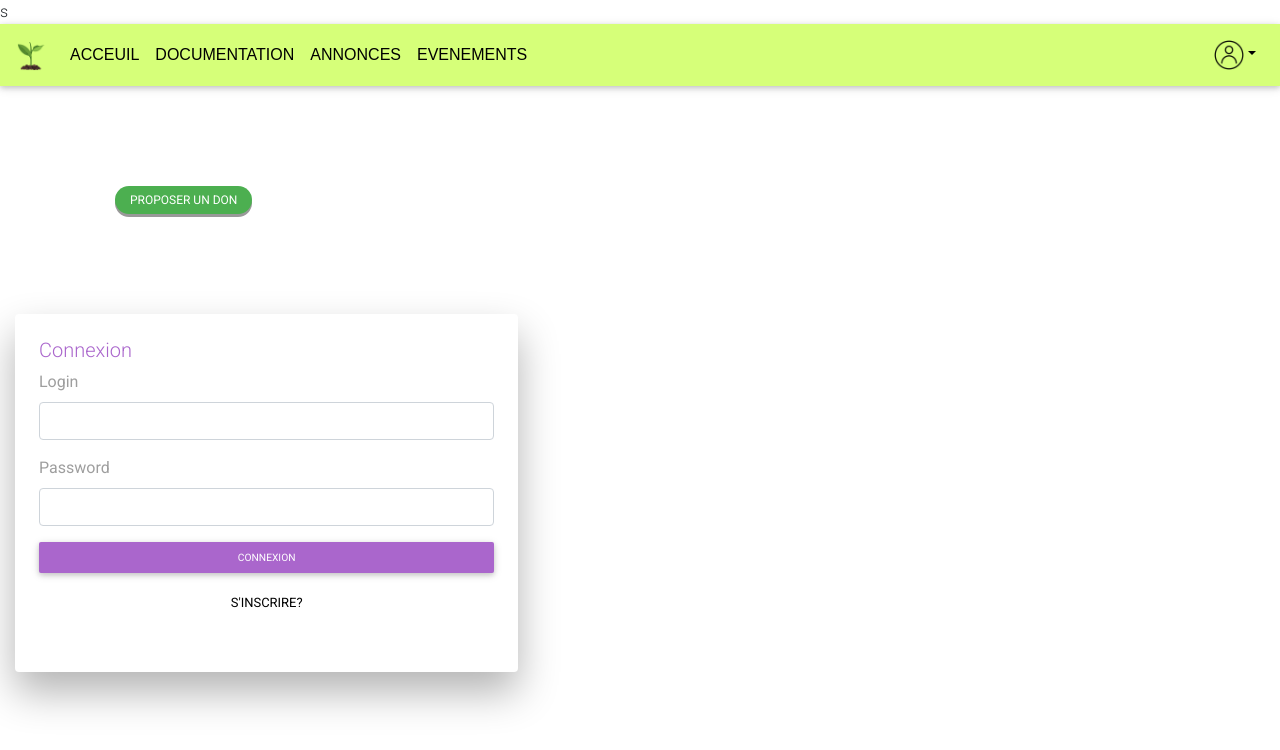
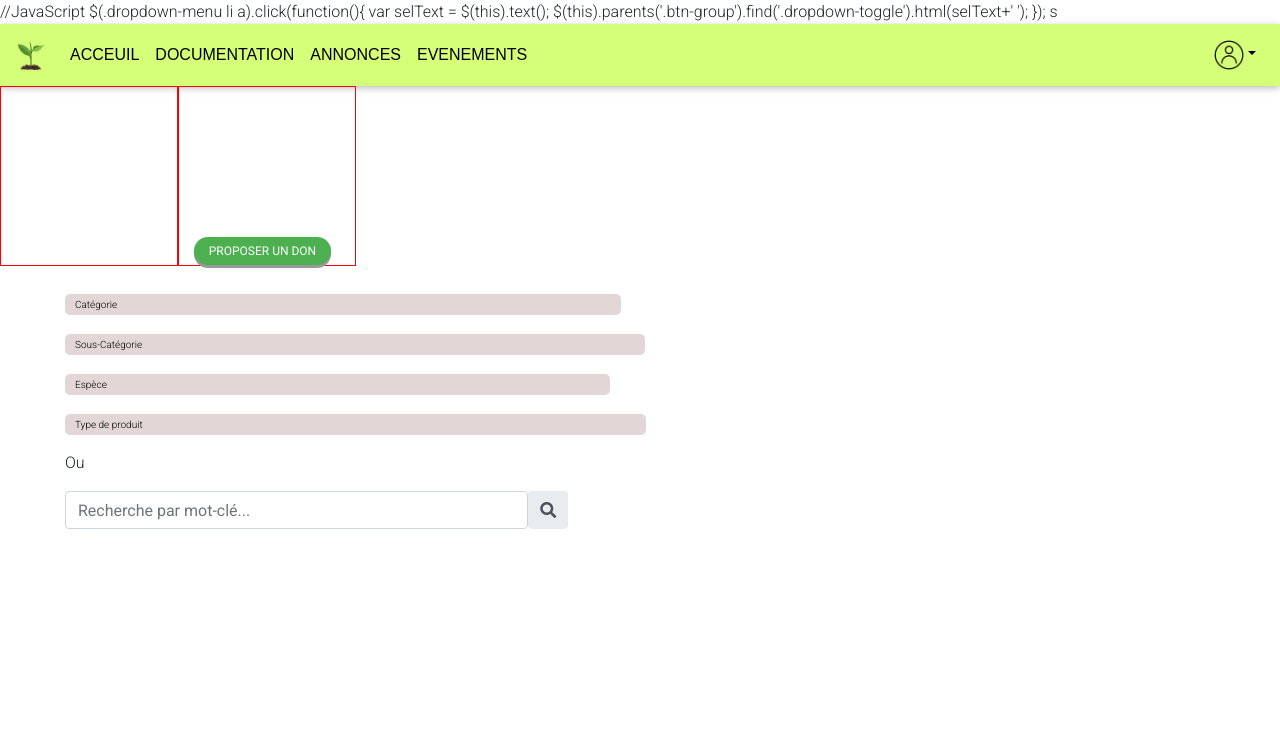
Before and after one commit to julietteustache/ProjetSiteWebPlanteFront, an Angular app: page /annonce in a window 1280 px wide. Shown: the top 750 px of the page. Built offline with nearby package versions, Linux system fonts and the light colour scheme.

Commit message:
page annonce

```diff
--- a/src/app/annonce/annonce.component.html
+++ b/src/app/annonce/annonce.component.html
@@ -61,26 +61,82 @@
 </nav>
 
 <body>
-    <div class="col-5">
-        <button class="button1">PROPOSER UN DON</button>
+    <div class="col-5" style="  justify-content: center">
+        <div class="row">
+            <div class="col-sm-4"></div>
+            <div class="col-sm-4"><button class="button1">PROPOSER UN DON</button></div>
+
+
+
+        </div>
+
+
         <form>
-            <!-- # declare une variable qui comporte toutes les infos du formulaire-->
-            <div class="card p-4 my-shadow">
-                <div>
-                    <h5 class="tect-center text-secondary">Connexion</h5>
+            <div class=" justify-content: center" style="margin-top: 25px">
+                <div style="margin-left : 50px;width: 100%;">
+                    <div >
+                        <form>
+                            <div class="form-group">
+                                <a class=buttonChoix  dropdown-toggle data-toggle=dropdown href=# >Catégorie<span class=caret></span></a>
+                                <ul class=dropdown-menu>
+                                    <li><a href=#>Fruits/légumes</a></li>
+                                    <li><a href=#>Arbres</a></li>
+                                    <li><a href=#>Techniques générales</a></li>
+                                    <li><a href=#>Fleurs</a></li>
+                                </ul>
+
+
+                            </div>
+                            <div class="form-group">
+                                <a class=buttonChoix  dropdown-toggle data-toggle=dropdown href=# >Sous-Catégorie<span class=caret></span></a>
+                                <ul class=dropdown-menu>
+                                    <li><a href=#>Fruits/légumes</a></li>
+                                    <li><a href=#>Arbres</a></li>
+                                    <li><a href=#>Techniques générales</a></li>
+                                    <li><a href=#>Fleurs</a></li>
+                                </ul>
+
+
+
+                            </div>
+                            <div class="form-group">
+                                <a class=buttonChoix  dropdown-toggle data-toggle=dropdown href=# >Espèce<span class=caret></span></a>
+                                <ul class=dropdown-menu>
+                                    <li><a href=#>Fruits/légumes</a></li>
+                                    <li><a href=#>Arbres</a></li>
+                                    <li><a href=#>Techniques générales</a></li>
+                                    <li><a href=#>Fleurs</a></li>
+                                </ul>
+
+                            </div>
+                            <div class="form-group">
+                                <a class=buttonChoix  dropdown-toggle data-toggle=dropdown href=# >Type de produit<span class=caret></span></a>
+                                <ul class=dropdown-menu>
+                                    <li><a href=#>Fruits/légumes</a></li>
+                                    <li><a href=#>Arbres</a></li>
+                                    <li><a href=#>Techniques générales</a></li>
+                                    <li><a href=#>Fleurs</a></li>
+                                </ul>
+
+
+                            </div>
+                            <DIV>
+                                <p>Ou</p>
+                            </DIV>
+                            <div class="input-group rounded">
+                                <input type="search" class="form-control rounded" placeholder="Recherche par mot-clé..." aria-label="Search"
+                                aria-describedby="search-addon" />
+                                <span class="input-group-text border-0" id="search-addon">
+                                  <i class="fas fa-search"></i>
+                                </span>
+                              </div>
+
+
+
+
+                        </form>
+                    </div>
                 </div>
-                <div class="form-group">
-                    <label class="grey-text">Login</label>
-                    <input type="text" class="form-control" name="login" ngModel="">
-                </div>
-                <div class="form-group">
-                    <label class="grey-text">Password</label>
-                    <input type="password" class="form-control" name="mdp" ngModel="">
-
-                </div>
-                <button class="btn btn-secondary btn-block btn-sm" type="submit">Connexion</button>
-                <button class="btn btn-link" type="button">S'inscrire?</button>
-                <p class="text-center text-danger"></p>
             </div>
 
 
--- a/src/index.html
+++ b/src/index.html
@@ -29,6 +29,12 @@
   <meta name="viewport" content="width=device-width, initial-scale=1">
   <link rel="icon" type="image/x-icon" href="favicon.ico">
 
+  //JavaScript
+  $(.dropdown-menu li a).click(function(){
+  var selText = $(this).text();
+  $(this).parents('.btn-group').find('.dropdown-toggle').html(selText+' <span class=caret></span>');
+  });
+
 
 
   s
--- a/src/styles.css
+++ b/src/styles.css
@@ -31,7 +31,8 @@
     border: none;
     border-radius: 40px;
     box-shadow: 0 3px #999;
-    margin: 100px 100px;
+    margin-top: 150px ;
+
   }
 
   .button1:hover {background-color: #3e8e41}
@@ -45,3 +46,22 @@
 .my-shadow{
     box-shadow: 0 20px 40px rgba(0,0,0,0.3)!important;
 }
+
+.buttonChoix{
+
+    font-size: 10px;
+    cursor: pointer;
+    text-align: left;
+    text-decoration: none;
+    outline: none;
+    color: black;
+    background-color: rgba(209, 191, 191, 0.637);
+    border-style: solid rgba(209, 191, 191, 0.637);
+    border-radius: 5px;
+    margin-right:auto;
+    padding-right: 100%;
+    padding-top :5px;
+    padding-bottom: 5px;
+    padding-left:10px;
+
+}
```
